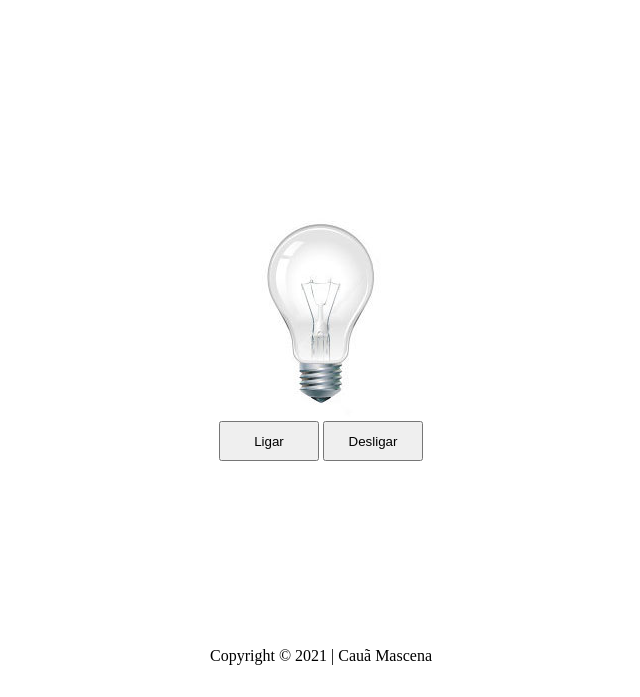
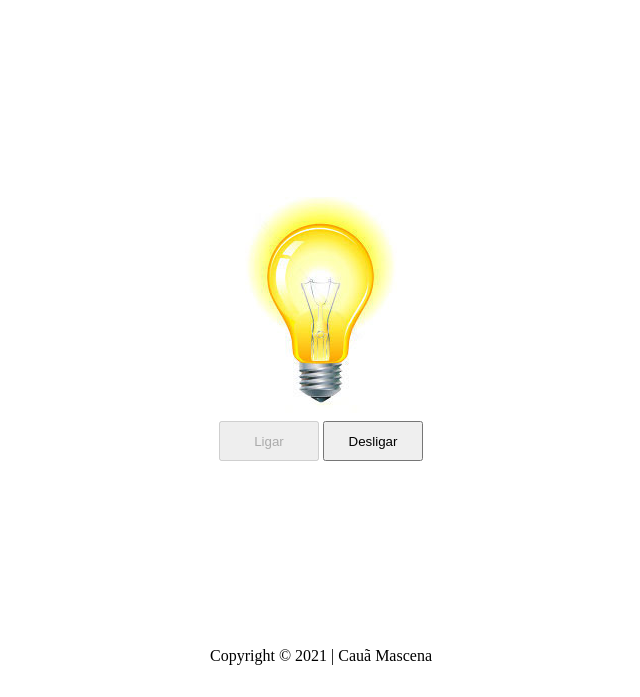
Before and after one commit to cauaMascena/projeto-lampada, a plain HTML site: page index.html in a window 1280 px wide. Both pictures are taken after a click on the button "Ligar". Shown: the part 103-800 px from the top of the page, without its empty margins (319-959 px from the left). Drawn offline with Linux system fonts and the light colour scheme.

Commit message:
acabou eu acho

```diff
--- a/index.html
+++ b/index.html
@@ -5,6 +5,7 @@
     <meta http-equiv="X-UA-Compatible" content="IE=edge">
     <meta name="viewport" content="width=device-width, initial-scale=1.0">
     <link rel="stylesheet" href="style.css">
+    <script src="lampada.js" defer></script>
     <title>Lâmpada</title>
 </head>
 <body>
@@ -14,7 +15,7 @@
 
     <main>
         <div class="lampada-container">
-            <img src="img/desligada.jpg" alt="lampada">
+            <img id="lampada" src="img/desligada.jpg" alt="lampada">
         </div>
         <div class="buttons-container">
             <button id="ligar">Ligar</button>
--- /dev/null
+++ b/lampada.js
@@ -0,0 +1,33 @@
+"use strict"
+
+function ligarLampada() {
+    const lampada = document.getElementById("lampada")
+    const ligar = document.getElementById("ligar")
+    const desligar = document.getElementById("desligar")
+
+    lampada.src = "img/ligada.jpg"
+    ligar.disabled = true
+    deligar.disabled = false
+}
+function desligarLampada() {
+    lampada.src = document.getElementById("lampada")
+    lampada.src = "img/desligada.jpg"
+
+    lampada.src = "img/desligada.jpg"
+    ligar.disabled = false
+    deligar.disabled = true
+}
+function quebrarLampada() {
+    lampada.src = document.getElementById("lampada")
+    lampada.src = "img/quebrada.jpg"
+}
+
+//  Eventos
+document.getElementById("ligar")
+.addEventListener("click", ligarLampada)
+
+document.getElementById("desligar")
+.addEventListener("click", desligarLampada)
+
+document.getElementById("lampada")
+.addEventListener("mousemove", quebrarLampada)
```
